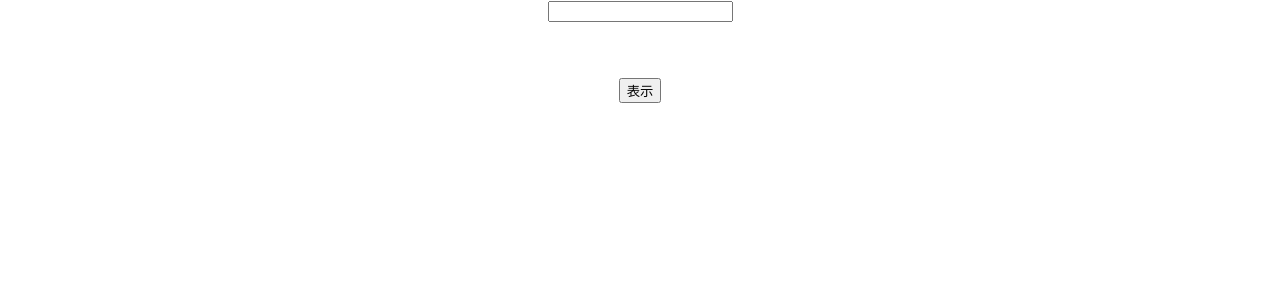
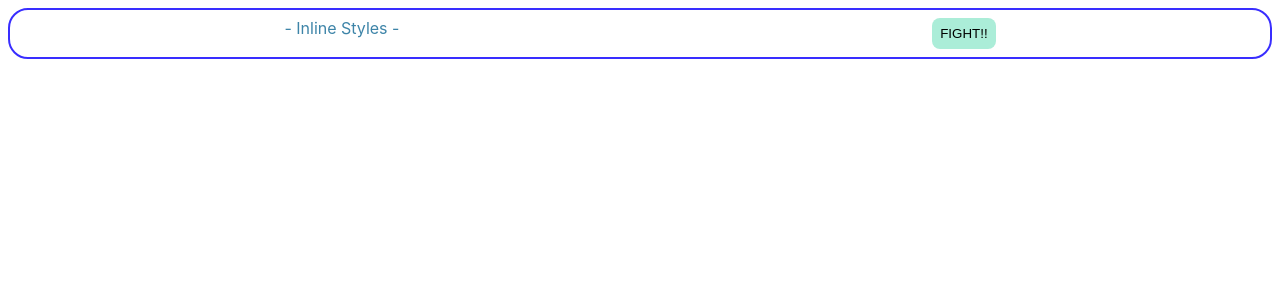
Before and after one commit to ahiru401066/React, a React (Create React App) app in the folder my-react-project/: page / in a window 1280 px wide. Shown: the top 300 px of the page. Built offline with nearby package versions, Linux system fonts and the light colour scheme.

Commit message:
基本的なスタイルのあて方

```diff
--- a/my-react-project/src/App.js
+++ b/my-react-project/src/App.js
@@ -1,30 +1,10 @@
-import logo from './logo.svg';
-import './App.css';
-import { useState, useCallback } from "react";
-import { ChildArea } from './Components/ChildArea';
+import{ InlineStyle } from "./Components/InlineStyle"
+import "./styles.css";
 
-function App() {
-  console.log("Appがレンダリングされた！");
-  const [count, setCount] = useState(0);
-  const [text, setText] = useState('');
-  const [open, setOpen] = useState(false);
-
-  const onChangeText = (e) => setText(e.target.value);
-
-  const onClickOpen = () => setOpen(!open);
-
-  const onClickClose = useCallback(() => setOpen(false), []);
-
+export default function App() {
   return (
-    <div className='App'>
-      <input value={text} onChange={onChangeText} />
-      <p>{text}</p>
-      <br />
-      <br />
-      <button onClick={onClickOpen}>表示</button>
-      <ChildArea open={open} onClickClose={onClickClose} />
+    <div className="App">
+      <InlineStyle />
     </div>
-  );
+  )
 }
-
-export default App;
--- /dev/null
+++ b/my-react-project/src/Components/InlineStyle.jsx
@@ -0,0 +1,30 @@
+export const InlineStyle = () => {
+  const containerStyle = {
+    border: "solid 2px #392eff",
+    borderRadius: "20px",
+    padding: "8px",
+    margin: "8px",
+    display: "flex",
+    justifyContent: "space-around",
+    aliginItems: "center",
+  };
+
+  const titleStyle = {
+    margin: 0,
+    color: "#3d84a8",
+  };
+
+  const buttonStyle = {
+    backgroundColor: "#abedd8",
+    border: "none",
+    padding: "8px",
+    borderRadius: "8px",
+  };
+
+  return (
+    <div style={containerStyle}>
+      <p style={titleStyle}>- Inline Styles -</p>
+      <button style={buttonStyle}>FIGHT!!</button>
+    </div>
+  );
+};
```
Also changed, not shown: my-react-project/src/styles.css (added).
